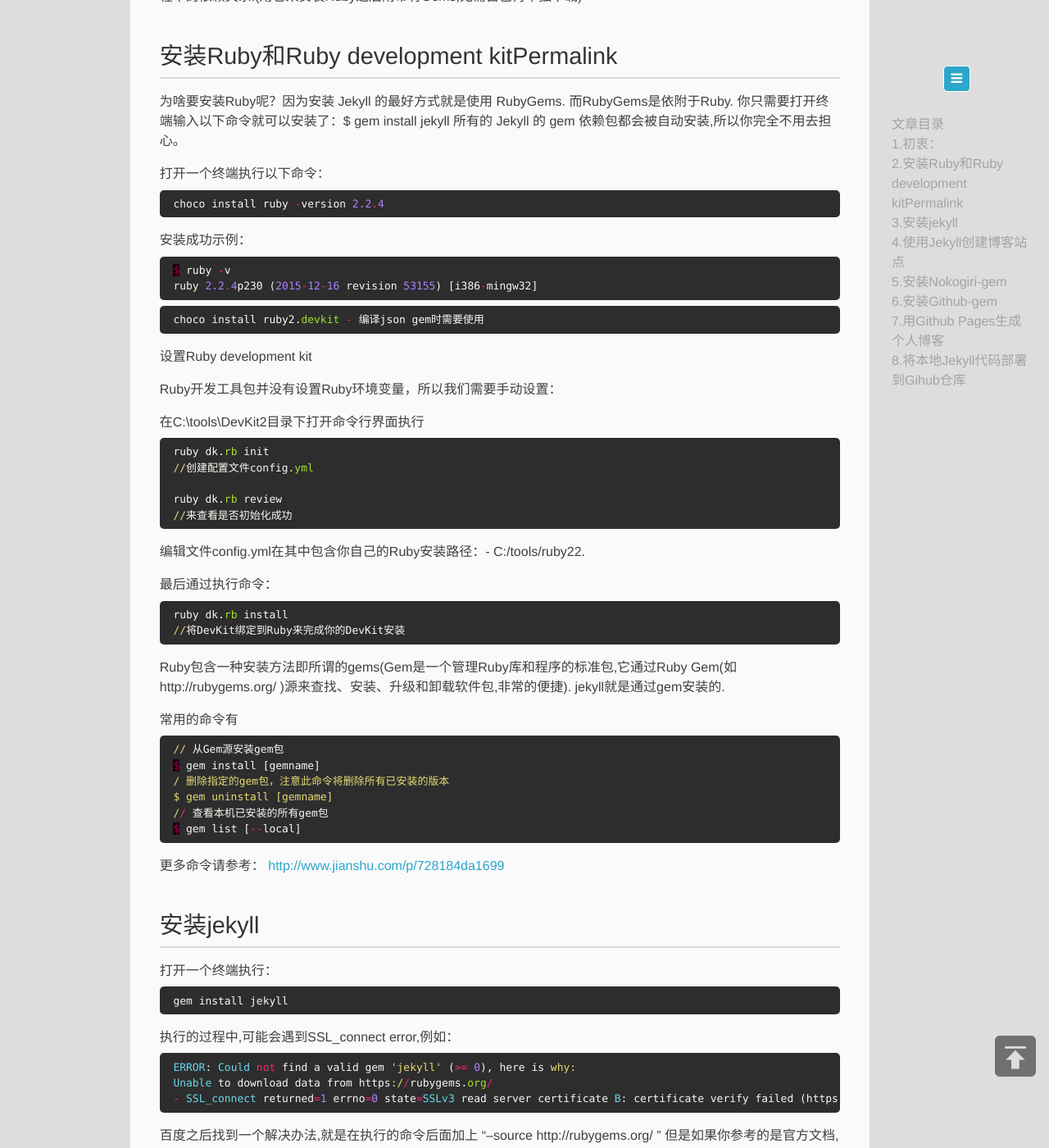
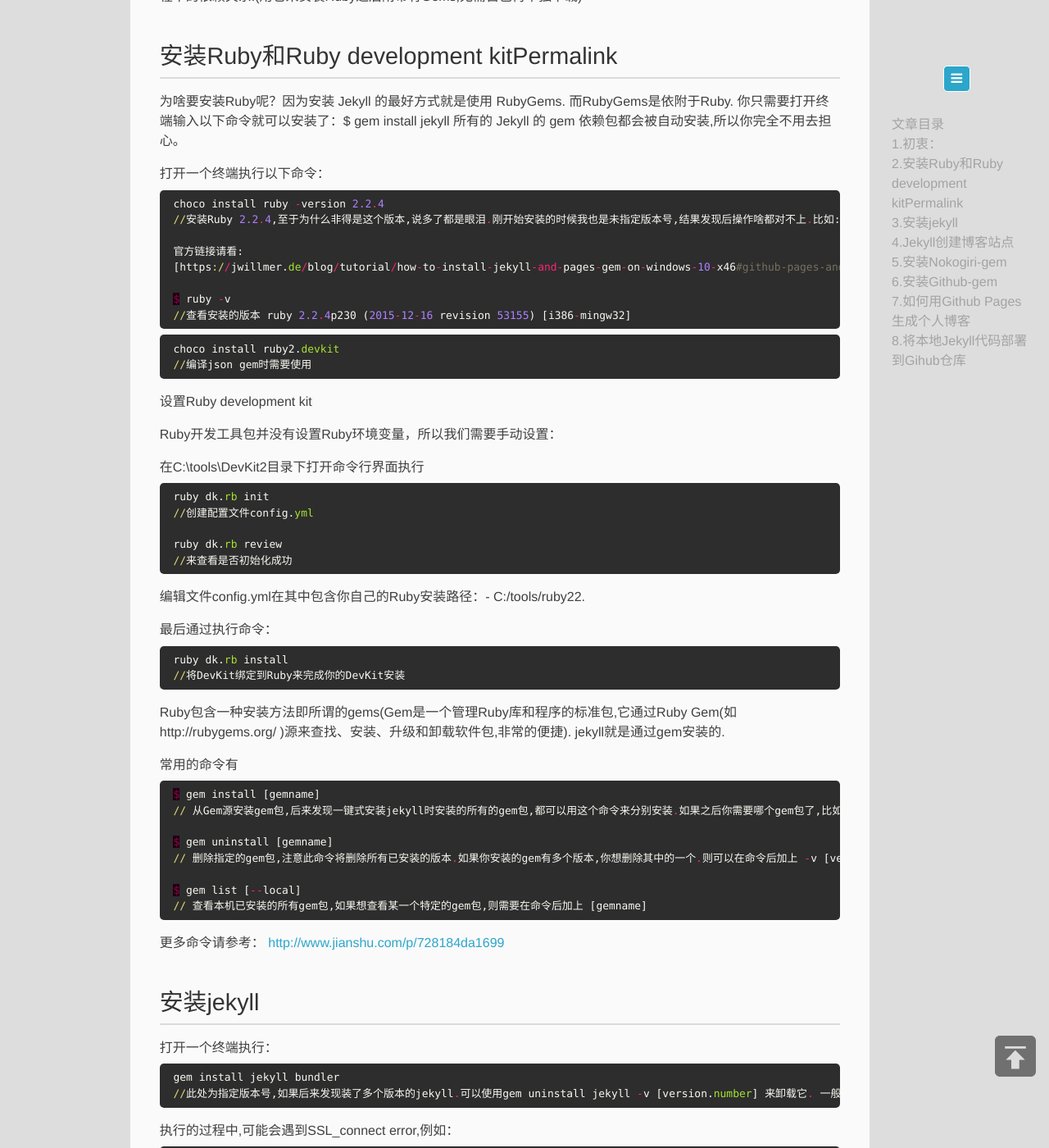
Before and after one commit to felix3508/felix3508.github.io, a Jekyll site: the page built from _posts/2016-11-21-jekyll+Github Pages搭建博客.md, in a window 1280 px wide and 1400 px high, scrolled down 1270 px. Shown: the whole window at 82% size. Built offline with Jekyll 4.4.1, drawn with Linux system fonts in a browser that asks for light colours; comment, search, counter and statistics services are not loaded; some of the changed text lies outside the part shown.

Commit message:
修改blog content

```diff
--- a/_posts/2016-11-21-jekyll+Github Pages搭建博客.md
+++ b/_posts/2016-11-21-jekyll+Github Pages搭建博客.md
@@ -52,20 +52,20 @@
 {% highlight ruby %}
 
 choco install ruby -version 2.2.4
+//安装Ruby 2.2.4,至于为什么非得是这个版本,说多了都是眼泪.刚开始安装的时候我也是未指定版本号,结果发现后操作啥都对不上.比如:生成的jekyll blog的目录跟别人的不一样,再就是生成的jekyll blog目录里会自带有一个Gemfile的文件（看文档时是说需要自己手动创建,当时我就纳闷为啥跟我的不一样的）,还有就是执行bundle install的时候报错.提示什么什么被激活了,其实是需要另一个版本的什么什么.这都是后话,下面会提到.
 
-{% endhighlight %}
-
-安装成功示例：
-
-{% highlight ruby %}
+官方链接请看:
+[https://jwillmer.de/blog/tutorial/how-to-install-jekyll-and-pages-gem-on-windows-10-x46#github-pages-and-plugins](https://jwillmer.de/blog/tutorial/how-to-install-jekyll-and-pages-gem-on-windows-10-x46#github-pages-and-plugins)
 
 $ ruby -v
-ruby 2.2.4p230 (2015-12-16 revision 53155) [i386-mingw32]
+//查看安装的版本 ruby 2.2.4p230 (2015-12-16 revision 53155) [i386-mingw32]
 
 {% endhighlight %}
 
 {% highlight ruby %}
-choco install ruby2.devkit - 编译json gem时需要使用
+
+choco install ruby2.devkit
+//编译json gem时需要使用
 
 {% endhighlight %}
 
@@ -103,12 +103,14 @@
 
 {% highlight ruby %}
 
-// 从Gem源安装gem包
 $ gem install [gemname]
-/ 删除指定的gem包，注意此命令将删除所有已安装的版本
+// 从Gem源安装gem包,后来发现一键式安装jekyll时安装的所有的gem包,都可以用这个命令来分别安装.如果之后你需要哪个gem包了,比如: rouge 代码高亮的等
+
 $ gem uninstall [gemname]
-// 查看本机已安装的所有gem包
+// 删除指定的gem包,注意此命令将删除所有已安装的版本.如果你安装的gem有多个版本,你想删除其中的一个.则可以在命令后加上 -v [version.number]. 删之前最好使用下面将要介绍的 gem list 命令来查看所有已安装的gem包.
+
 $ gem list [--local]
+// 查看本机已安装的所有gem包,如果想查看某一个特定的gem包,则需要在命令后加上 [gemname]
 
 {% endhighlight %}
 
@@ -121,7 +123,8 @@
 
 {% highlight ruby %}
 
-gem install jekyll
+gem install jekyll bundler
+//此处为指定版本号,如果后来发现装了多个版本的jekyll.可以使用gem uninstall jekyll -v [version.number] 来卸载它. 一般安装jekyll的时候都会将bundler一起安装上.如果不安装bundler的话,可能执行bundle install(构建包含所需要gem包的blog site)时,会报错,提示需要bundler.所以此处最好一起安装.当然也可以之后gem install命令来当初安装.
 
 {% endhighlight %}
 
@@ -154,16 +157,16 @@
 
 {% endhighlight %}
 
-## 使用Jekyll创建博客站点 ##
-//此时的博客未集成到Github Pages,只是一个纯粹的jekyll 博客.
+## Jekyll创建博客站点 ##
+此时的博客未集成到Github Pages,只是一个纯粹的jekyll 博客.
 
 {% highlight ruby %}
 
 jekyll new myblog
-//创建一个新的站点
+//创建一个新的站点,如果安装的Ruby版本正确,jekyll的版本也对,你会发现你创建的blog目录里会有下面文档里提到的_includes,_layouts,_plugins,_posts.等目录结构.无Gemfile文件.注意此时的blog,未安装GitHub Pages相关的gem.需要在这个目录里手动创建一个Gemfile文件,里面设置好相关的属性.执行bundle install命令才能够将Github Pages相关的gem包打包到这个blog site里.
 
 cd myblog
-//一定要进入创建的对应blog目录，否则服务无法开启
+//一定要进入创建的对应blog目录,否则服务无法开启
 
 jekyll serve
 //启动一个地址为http://localhost:4000/的服务器
@@ -226,8 +229,7 @@
 
 这样就完成了本地在jekyll site上安装了github-gem,此时你可以通过 jekyll serve 命令来在本地启动你的博客.
 
-
-## 用Github Pages生成个人博客 ##
+## 如何用Github Pages生成个人博客 ##
 
 Github Pages生成网站的两种方式的基本原理
 
@@ -247,9 +249,9 @@
 
 所以要搭建自己的博客你有两种选择：
 
-建立名为 username.github.io 的项目,在 master 分支下存放网站源代码
+1. 建立名为 username.github.io 的项目,在 master 分支下存放网站源代码
 
-建立名为 blog 的项目,在 gh-pages 分支下存放网站源代码
+2. 建立名为 blog 的项目,在 gh-pages 分支下存放网站源代码
 
 接下来我们用第二种方式搭建博客
 
@@ -310,11 +310,16 @@
 
 这样我们的Test01就被克隆到了本地。打开D盘可以看见这个文件夹。这时我们启动Jekyll服务，别忘了进入Test01目录下：
 
+{% highlight ruby %}
+
 cd d:\Test01
 jekyll serve --watch
+
+{% endhighlight %}
+
 现在我们打开[http://localhost:4000]，就可以看见我们在Github上创建的Pages页面了。
 
-> 拷贝本地Jekyll目录到版本库中
+拷贝本地Jekyll目录到版本库中
 
 删除Test01下的示例文件和文件夹：_site 、stylesheets 、index.html 、params.json。
 
```
Also changed, not shown: other parts of _posts/2016-11-21-jekyll+Github Pages搭建博客.md (+8 -10 lines), assets/download/newPages.PNG (added).
